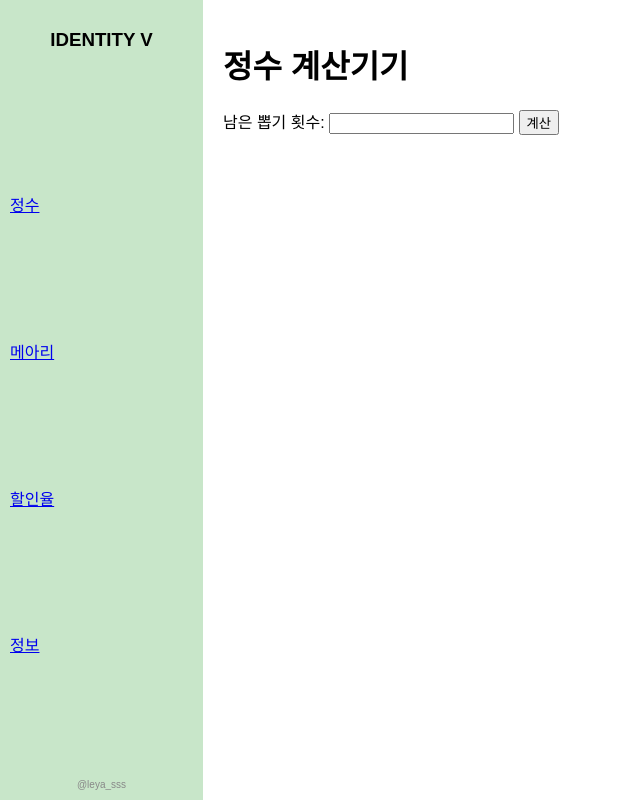
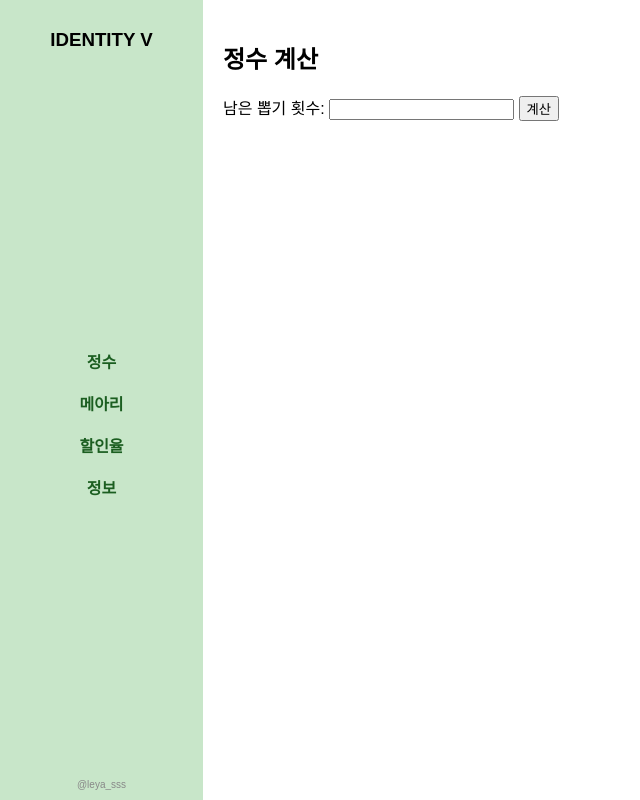
Before and after one commit to leyasss781/idv1, a plain HTML site: page index.html in a window 1280 px wide. Shown: the whole page, without its empty margins (0-640 px from the left). Drawn offline with Linux system fonts and the light colour scheme.

Commit message:
Update index.html

```diff
--- a/index.html
+++ b/index.html
@@ -94,17 +94,19 @@
 <body>
   <div class="sidebar">
     <h3>Identity V</h3>
-          <a href="#" onclick="showPage('gacha-calc')">정수</a>
-          <a href="#" onclick="showPage('currency-calc')">메아리</a>
-          <a href="#" onclick="showPage('discount-info')">할인율</a>
-         <a href="#" onclick="showPage('efficiency-info')">정보</a>
+    <ul>
+      <li><a href="#" onclick="showPage('gacha-calc')">정수</a></li>
+      <li><a href="#" onclick="showPage('currency-calc')">메아리</a></li>
+      <li><a href="#" onclick="showPage('discount-info')">할인율</a></li>
+      <li><a href="#" onclick="showPage('efficiency-info')">정보</a></li>
+    </ul>
     <div class="footer">@leya_sss</div>
   </div>
 
   <div class="content">
     <!-- 정수 -->
     <div id="gacha-calc">
-      <h1>정수 계산기기</h1>
+      <h2>정수 계산</h2>
       <label for="draws">남은 뽑기 횟수:</label>
       <input type="number" id="draws" min="1">
       <button onclick="calculateDraws()">계산</button>
@@ -113,7 +115,7 @@
 
     <!-- 메아리 -->
     <div id="currency-calc" class="hidden">
-      <h1>메아리 계산기</h1>
+      <h2>메아리 계산</h2>
       <label for="currency">필요한 메아리 수:</label>
       <input type="number" id="currency" min="1">
       <button onclick="calculateCurrency()">계산</button>
@@ -122,7 +124,7 @@
 
     <!-- 할인율 -->
     <div id="discount-info" class="hidden">
-      <h1>할인율 계산기</h1>
+      <h2>할인율 계산기</h2>
       <label for="original-price">원래 메아리 수:</label>
       <input type="number" id="original-price" min="1">
       <button onclick="calculateDiscount()">계산</button>
```
